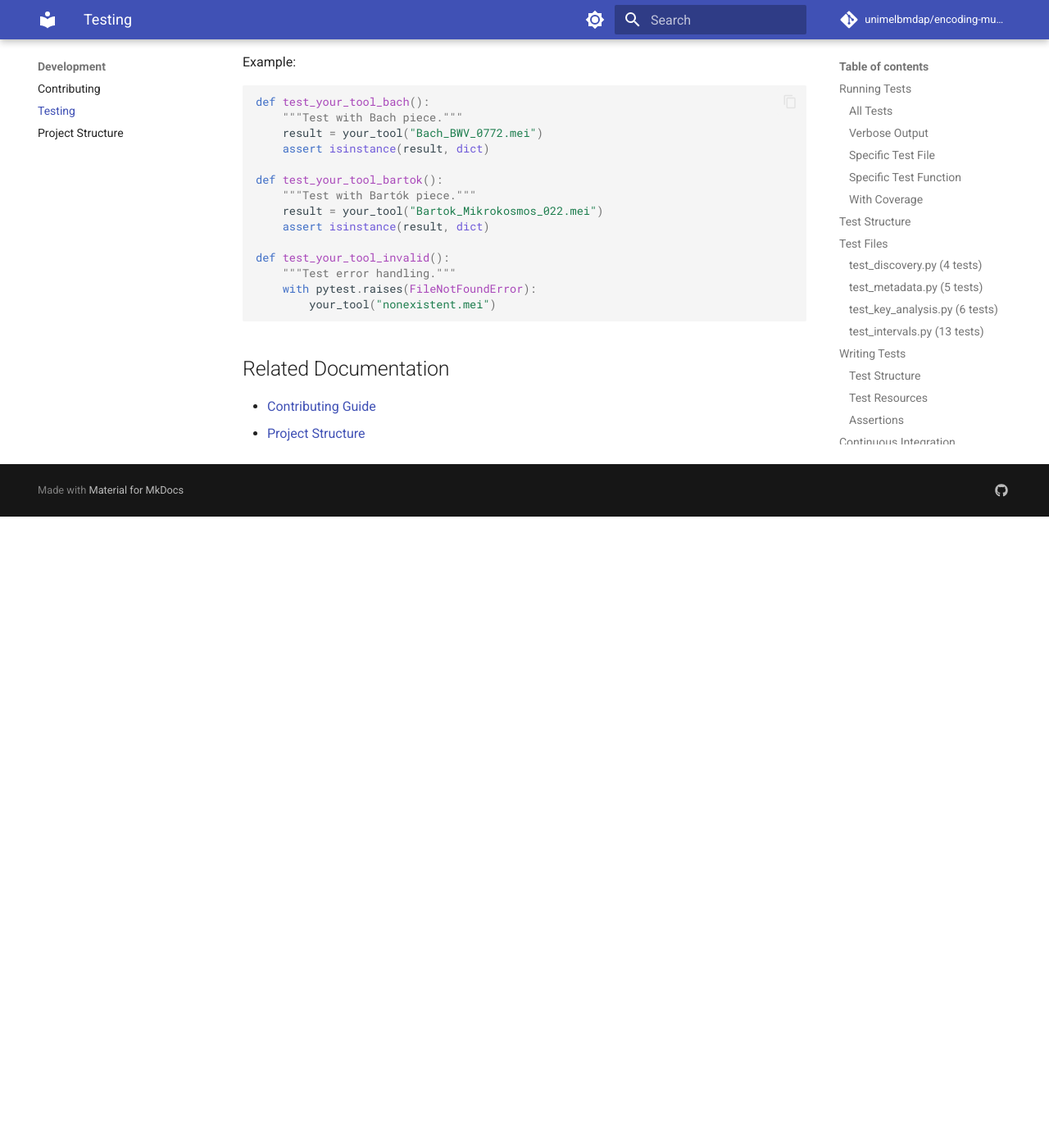
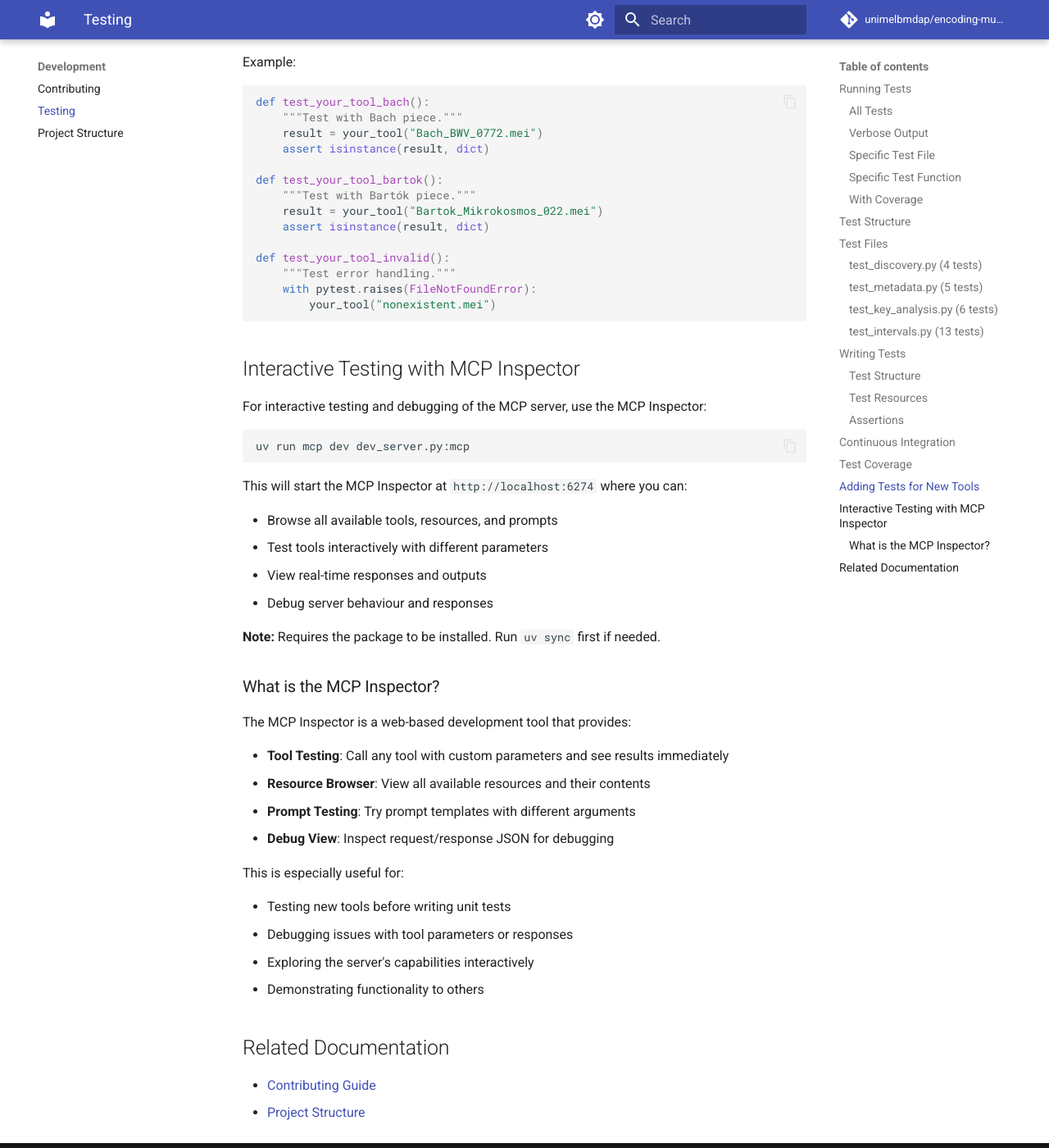
Before and after one commit to unimelbmdap/encoding-music-mcp, an MkDocs documentation site: the page built from docs/development/testing.md, in a window 1280 px wide and 1400 px high, scrolled down 3662 px. Shown: the whole window at 82% size. Built offline with MkDocs 1.6.1 and Material for MkDocs 9.7.7, drawn with Linux system fonts in a browser that asks for light colours; comment, search, counter and statistics services are not loaded; before the commit the page ends 4292 px from its top, so only the background shows below that.

Commit message:
Update docs with info about running the mcp inspector

````diff
--- a/docs/development/testing.md
+++ b/docs/development/testing.md
@@ -162,6 +162,39 @@ def test_your_tool_invalid():
         your_tool("nonexistent.mei")
 ```
 
+## Interactive Testing with MCP Inspector
+
+For interactive testing and debugging of the MCP server, use the MCP Inspector:
+
+```bash
+uv run mcp dev dev_server.py:mcp
+```
+
+This will start the MCP Inspector at `http://localhost:6274` where you can:
+
+- Browse all available tools, resources, and prompts
+- Test tools interactively with different parameters
+- View real-time responses and outputs
+- Debug server behaviour and responses
+
+**Note:** Requires the package to be installed. Run `uv sync` first if needed.
+
+### What is the MCP Inspector?
+
+The MCP Inspector is a web-based development tool that provides:
+
+- **Tool Testing**: Call any tool with custom parameters and see results immediately
+- **Resource Browser**: View all available resources and their contents
+- **Prompt Testing**: Try prompt templates with different arguments
+- **Debug View**: Inspect request/response JSON for debugging
+
+This is especially useful for:
+
+- Testing new tools before writing unit tests
+- Debugging issues with tool parameters or responses
+- Exploring the server's capabilities interactively
+- Demonstrating functionality to others
+
 ## Related Documentation
 
 - [Contributing Guide](contributing.md)
````
